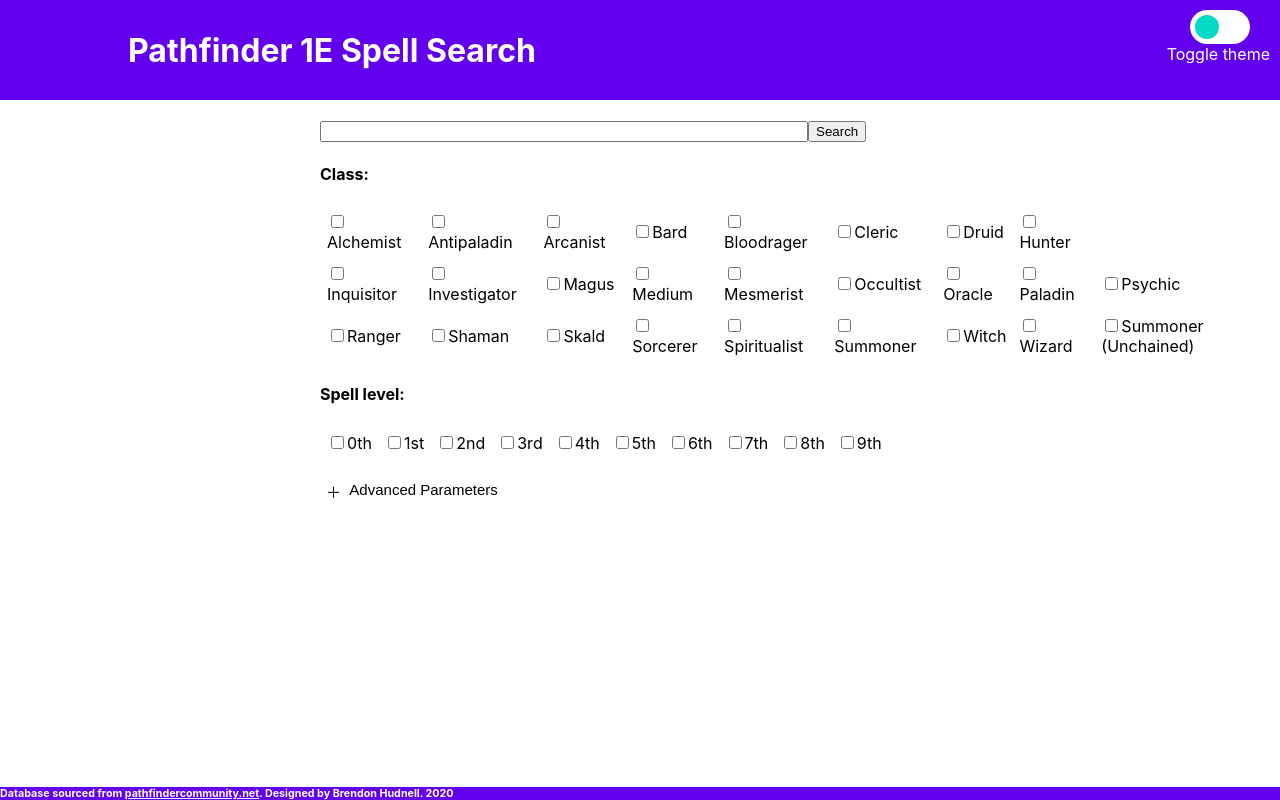
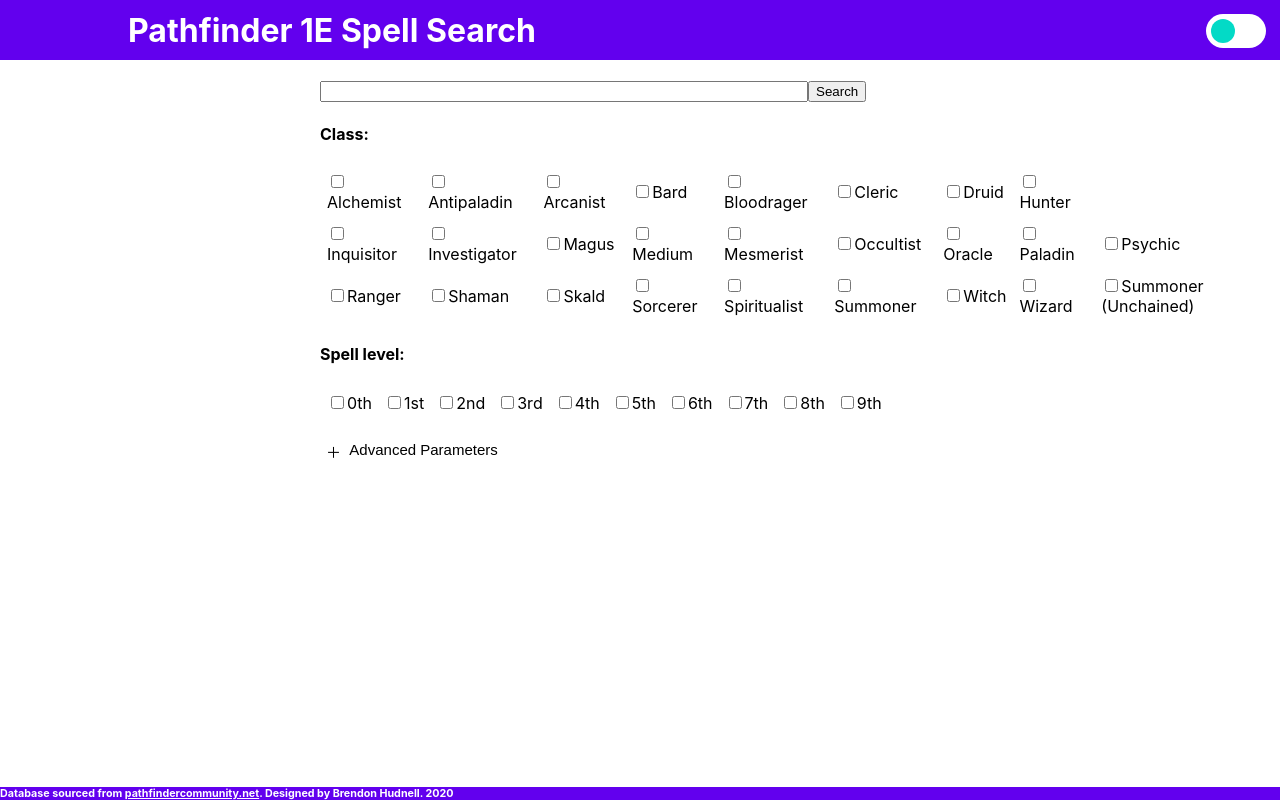
Before and after one commit to bhudnell/pf1-spells, a React (Create React App) app in the folder client/: page / in a window 1280 px wide. Built offline with nearby package versions, Linux system fonts and the light colour scheme.

Commit message:
made 'Toggle Theme' text a tooltip instead of a static label

```diff
--- a/client/src/App.js
+++ b/client/src/App.js
@@ -23,14 +23,12 @@
     <div className="App">
       <div className="content">
         <header>
-          <br />
           <h1>Pathfinder 1E Spell Search</h1>
           <input type="checkbox" id="themeSwitch" className="themeSwitchInput" onClick={changeTheme} />
-          <label htmlFor="themeSwitch" className="themeSwitchLabel">
+          <label htmlFor="themeSwitch" className="themeSwitchLabel tooltip">
             <span />
           </label>
-          <span className="themeLabel">Toggle theme</span>
-          <br />
+          <span className="tooltipText">Toggle theme</span>
         </header>
         <br />
         <Main />
--- a/client/src/App.scss
+++ b/client/src/App.scss
@@ -4,10 +4,12 @@
   --color-secondary: #03dac6;
   --color-secondary-variant: #018786;
   --color-background: #ffffff;
+  --color-surface: #ffffff;
   --color-error: #b00020;
   --color-on-primary: #ffffff;
   --color-on-secondary: #000000;
   --color-on-background: #000000;
+  --color-on-surface: #000000;
   --color-on-error: #ffffff;
 }
 
@@ -17,10 +19,12 @@
   --color-secondary: #03dac6;
   --color-secondary-variant: #03dac6;
   --color-background: #121212;
+  --color-surface: #242526;
   --color-error: #cf6679;
   --color-on-primary: #000000;
   --color-on-secondary: #000000;
   --color-on-background: #ffffff;
+  --color-on-surface: #ffffff;
   --color-on-error: #000000;
 }
 
@@ -45,12 +49,6 @@
   margin: 0;
   padding: 0.67em 0 0.67em 10%;
   background: var(--color-primary);
-  /*linear-gradient(
-      to top,
-      rgba(0, 0, 0, 0.25),
-      rgba(0, 0, 0, 0.25)
-    )
-    var(--color-background);*/
 
   span {
     color: var(--color-on-primary);
@@ -60,12 +58,6 @@
 footer {
   flex-shrink: 0;
   background: var(--color-primary);
-  /*linear-gradient(
-      to top,
-      rgba(0, 0, 0, 0.25),
-      rgba(0, 0, 0, 0.25)
-    )
-    var(--color-background);*/
 }
 
 h1,
@@ -102,13 +94,14 @@
 td.bordered {
   border-bottom: 1px solid;
   border-right: 1px solid;
-  border-color: var(--color-on-background);
 }
 
 table.bordered {
   border-spacing: 0;
   border-left: 1px solid;
-  border-color: var(--color-on-background);
+  color: var(--color-on-surface);
+  border-color: var(--color-on-surface);
+  background-color: var(--color-surface);
 }
 
 th.bordered {
@@ -116,12 +109,6 @@
   position: sticky;
   top: 0;
   background: var(--color-primary);
-  /*linear-gradient(
-      to top,
-      rgba(0, 0, 0, 0.25),
-      rgba(0, 0, 0, 0.25)
-    )
-    var(--color-background);*/
   cursor: pointer;
   color: var(--color-on-primary);
   border-color: var(--color-on-primary);
@@ -138,7 +125,6 @@
 td.expand {
   border-right: 1px solid;
   border-bottom: 1px solid;
-  border-color: var(--color-on-background);
   padding: 15px;
 }
 
@@ -195,8 +181,8 @@
 .themeSwitchInput,
 .themeSwitchLabel {
   position: absolute;
-  right: 30px;
-  top: 10px;
+  right: 14px;
+  top: 14px;
 }
 
 .themeSwitchInput {
@@ -231,12 +217,6 @@
   }
 }
 
-.themeLabel {
-  position: absolute;
-  right: 10px;
-  top: calc(10px + 34px);
-}
-
 .themeSwitchInput:checked ~ .themeSwitchLabel {
   background-color: var(--color-background);
 
@@ -246,3 +226,16 @@
     transform: translateX(26px);
   }
 }
+
+.tooltip + .tooltipText {
+  visibility: hidden;
+  width: 120px;
+  text-align: right;
+  position: absolute;
+  right: 78px;
+  top: 20px;
+}
+
+.tooltip:hover + .tooltipText {
+  visibility: visible;
+}
```
